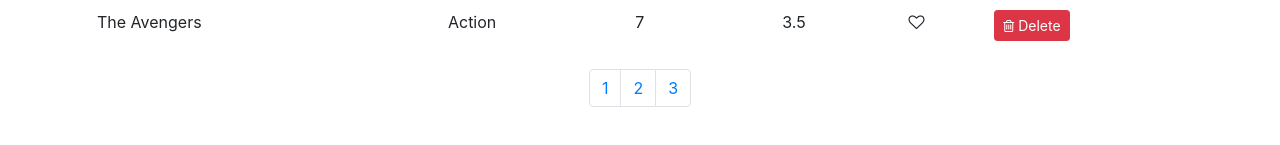
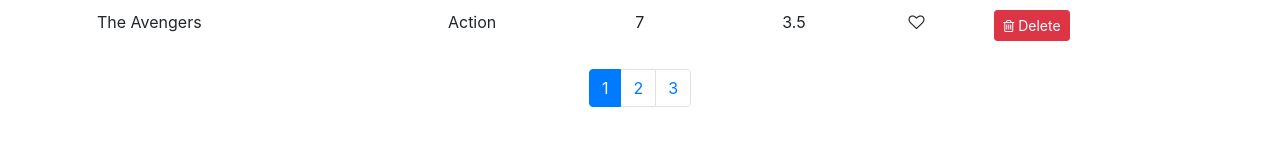
Before and after one commit to aliyousufdev/react-practice, a React (Create React App) app: page / in a window 1280 px wide. Shown: the part 561-706 px from the top of the page. Built offline with nearby package versions, Linux system fonts and the light colour scheme.

Commit message:
implement current-page active class

```diff
--- a/src/components/common/pagination.jsx
+++ b/src/components/common/pagination.jsx
@@ -1,27 +1,24 @@
 import React from "react";
 import PropTypes from 'prop-types';
-import { times } from "ramda";
+import {map, range} from "ramda";
 
-const Pagination = ({ itemCounts, perPage, onPageChange}) => {
-	if (itemCounts < perPage) return null;
-
+const Pagination = ({ itemCounts, perPage, currentPage, onPageChange}) => {
 	const totalPage = Math.ceil(itemCounts / perPage);
-	const items = times(item, totalPage);
+	if (totalPage === 1) return null;
+	const pages = range(1, totalPage+1);
 
 	return (
 		<nav aria-label="Page navigation example">
 			<ul className="pagination justify-content-center">
-				{items}
+				{map(page => (
+					<li key={page} className={page === currentPage ? 'page-item active' : 'page-item'}>
+						<a className="page-link" onClick={() => onPageChange(page)}>{page}</a>
+					</li>
+				), pages)}
 			</ul>
 		</nav>
 	)
 };
-
-const item = idx => (
-	<li key={idx} className="page-item">
-		<a className="page-link" href="/">{idx+1}</a>
-	</li>
-);
 
 Pagination.defaultProps = {
 	perPage: 8
--- a/src/components/movies.jsx
+++ b/src/components/movies.jsx
@@ -8,7 +8,8 @@
 
 	state = {
 		movies: [],
-		perPage: 4
+		perPage: 4,
+		currentPage: 1
 	};
 
 	componentDidMount() {
@@ -20,13 +21,15 @@
 	}
 
 	render() {
+		const { perPage, currentPage } = this.state;
 		return (
 			<div>
 				{this.noMoviesMessage()}
 				{this.movieTable()}
 				<Pagination
 					itemCounts={this.movieCounts()}
-					perPage={this.state.perPage}
+					perPage={perPage}
+					currentPage={currentPage}
 					onPageChange={this.handlePageChange}/>
 			</div>
 		);
@@ -97,7 +100,7 @@
 	};
 
 	handlePageChange = page => {
-		console.log(page);
+		this.setState({ currentPage: page})
 	};
 
 	noMoviesMessage = () => {
```
